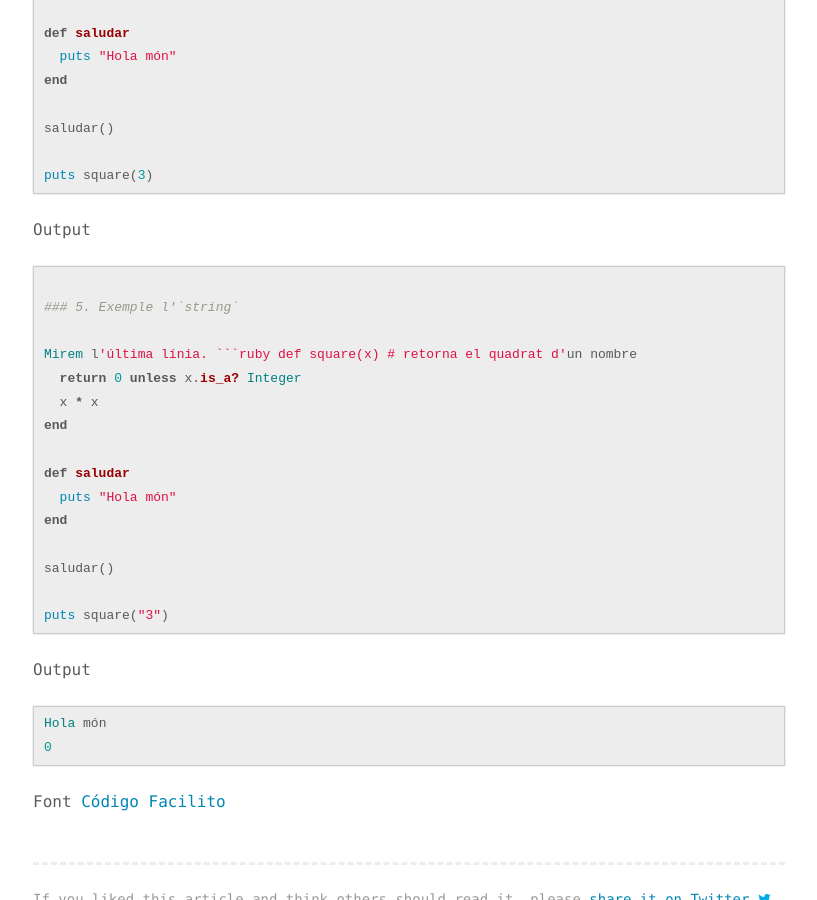
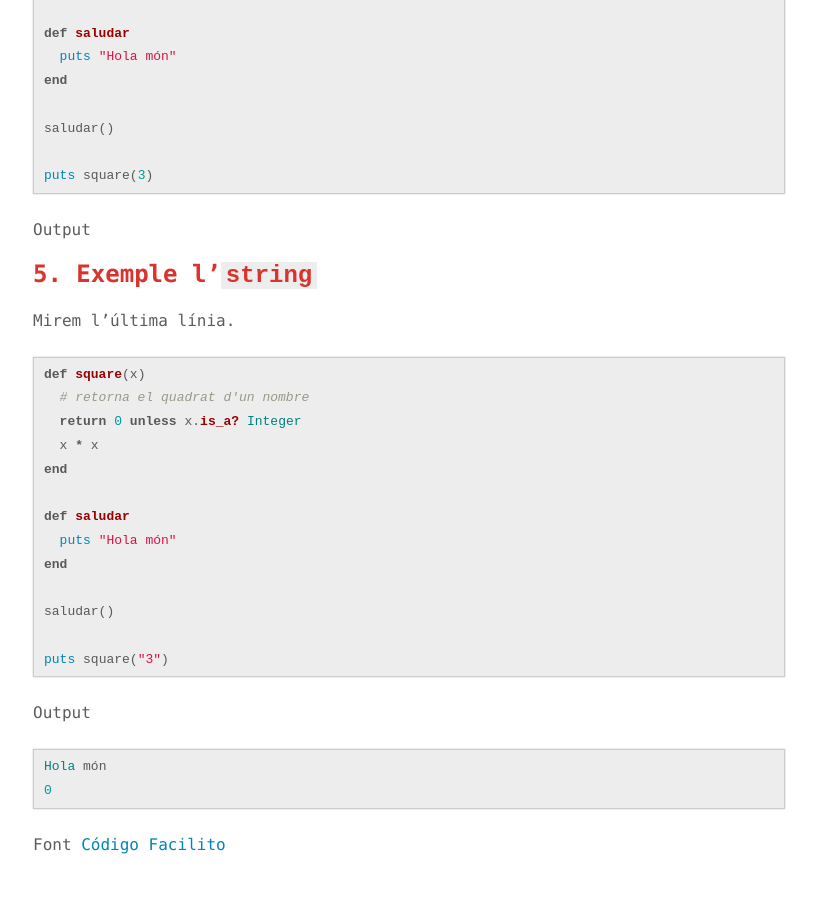
Before and after one commit to inclusa/ruby, a Jekyll site: the page built from _posts/2017-05-18-metodes.md, in a window 1280 px wide and 900 px high, scrolled down 2413 px. Shown: the whole window, without its empty margins (231-1048 px from the left). Built offline with Jekyll 4.4.1, drawn with Linux system fonts in a browser that asks for light colours; comment, search, counter and statistics services are not loaded; some of the changed text lies outside the part shown.

Commit message:
Mètodes

````diff
--- a/_posts/2017-05-18-metodes.md
+++ b/_posts/2017-05-18-metodes.md
@@ -111,8 +111,6 @@ puts square(3)
 
 Output
 
-```ruby
-
 ### 5. Exemple l'`string`
 
 Mirem l'última línia.
````
Also changed, not shown: other parts of _posts/2017-05-18-metodes.md (+1 -1 lines), public/5_01.rb (line endings or trailing spaces).
